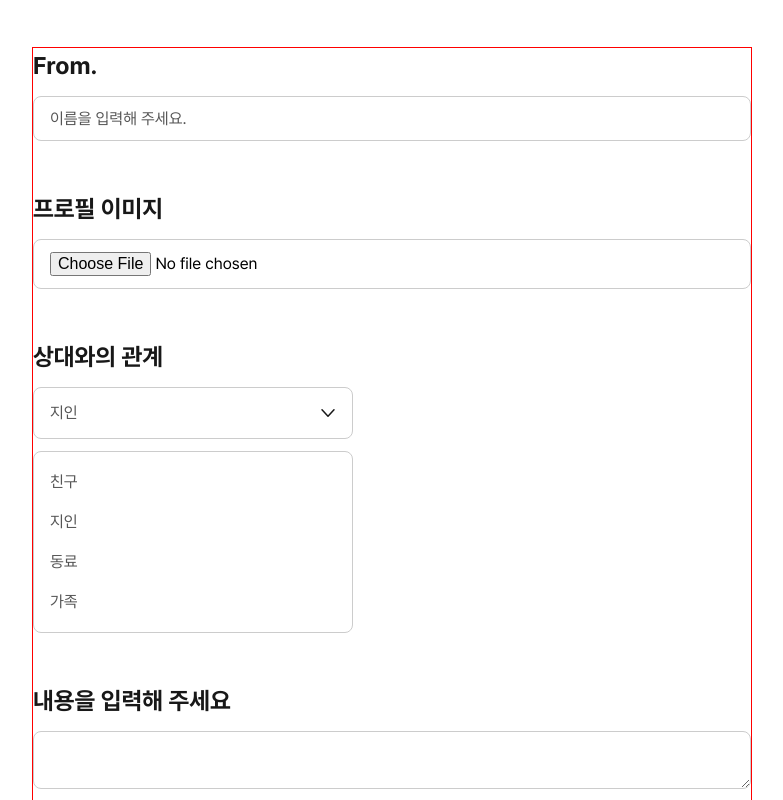
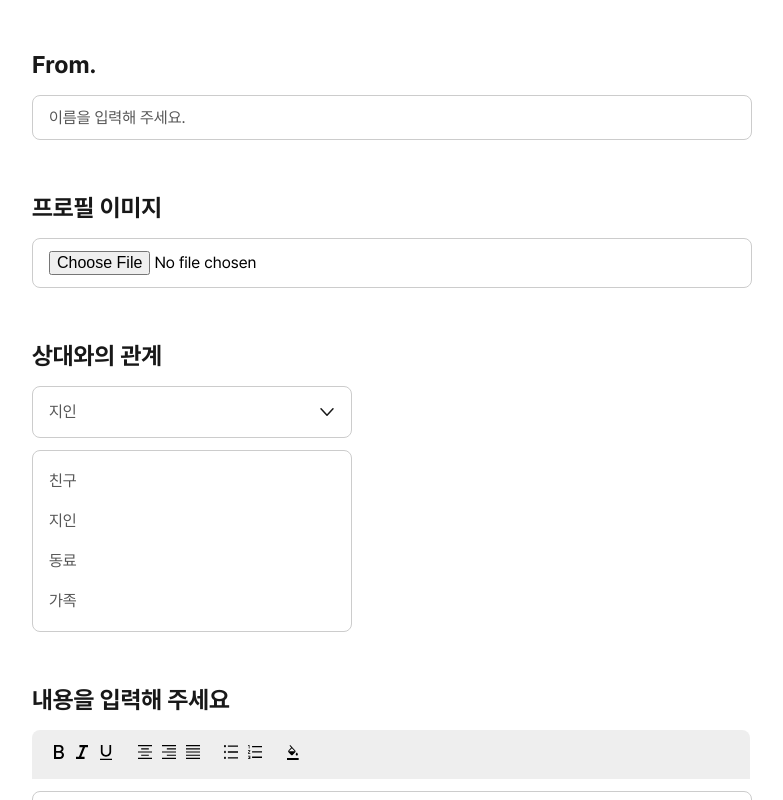
Before and after one commit to jisunipark/rolling, a React (Create React App) app: page /post/1/message in a window 1280 px wide. Shown: the top 800 px of the page, without its empty margins (248-1031 px from the left). Built offline with nearby package versions, Linux system fonts and the light colour scheme.

Commit message:
feat: textarea 텍스트 옵션 설정 바 작업

```diff
--- a/src/GlobalStyle.jsx
+++ b/src/GlobalStyle.jsx
@@ -120,14 +120,17 @@ const GlobalStyle = createGlobalStyle`
   }
 
   input,
-  button{
+  button,
+  textarea {
     border:none;
   }
 
   input:focus,
   input:active,
   button:focus,
-  button:active {
+  button:active,
+  textarea:focus,
+  textarea:active {
     outline: none;
     box-shadow: none;
   }
--- a/src/pages/CreateMessagePage.jsx
+++ b/src/pages/CreateMessagePage.jsx
@@ -1,6 +1,15 @@
 import styled from 'styled-components';
 import ToggleArrow from '../assets/images/toggle-arrow-down.svg';
-
+// textarea 메뉴
+import TextBold from '../assets/images/text-bold.svg';
+import TextItalic from '../assets/images/text-italic.svg';
+import TextUnderlined from '../assets/images/text-underlined.svg';
+import AlignmentBoth from '../assets/images/alignment-both.svg';
+import AlignmentRight from '../assets/images/alignment-right.svg';
+import AlignmentCenter from '../assets/images/alignment-center.svg';
+import UnorderedList from '../assets/images/unordered-list.svg';
+import OrderedList from '../assets/images/ordered-list.svg';
+import FontIcon from '../assets/images/font.svg';
 // 지선
 
 const StyledContainer = styled.div`
@@ -10,7 +19,7 @@ const StyledContainer = styled.div`
   display: flex;
   flex-direction: column;
   gap: 50px;
-  border: 1px solid red;
+  /* border: 1px solid red; */
 `;
 
 const StyledSection = styled.section`
@@ -33,7 +42,8 @@ const StyledSection = styled.section`
     border: 1px solid #ccc;
   }
 
-  & input:focus {
+  & input:focus,
+  & textarea:focus {
     border: 2px solid #555;
   }
 
@@ -59,6 +69,10 @@ const StyledSection = styled.section`
     color: #555;
   }
 
+  & li:hover {
+    background-color: #f6f6f6;
+  }
+
   & ul {
     width: 320px;
     padding-top: 10px;
@@ -66,6 +80,31 @@ const StyledSection = styled.section`
     border: 1px solid #ccc;
     border-radius: 8px;
   }
+
+  & textarea {
+    position: relative;
+    width: 720px;
+    height: 260px;
+    padding: 16px;
+    border-radius: 8px;
+    border: 1px solid #ccc;
+  }
+`;
+
+const TextSettingBar = styled.div`
+  /* position: absolute; */
+  top: 0;
+  left: 0;
+  right: 0;
+  display: flex;
+  align-items: center;
+  justify-content: start;
+  padding: 12px 15px;
+  width: 718px;
+  height: 49px;
+  border-radius: 8px 8px 0px 0px;
+  background-color: #eee;
+  gap: 14px;
 `;
 
 const StyledButton = styled.button`
@@ -112,6 +151,25 @@ const CreateMessagePage = () => {
 
         <StyledSection>
           <label htmlFor="content">내용을 입력해 주세요</label>
+          <TextSettingBar>
+            <div>
+              <img src={TextBold} alt="bold" />
+              <img src={TextItalic} alt="italic" />
+              <img src={TextUnderlined} alt="underlined" />
+            </div>
+            <div>
+              <img src={AlignmentCenter} alt="alignment center" />
+              <img src={AlignmentRight} alt="alignmnet right" />
+              <img src={AlignmentBoth} alt="alignment both" />
+            </div>
+            <div>
+              <img src={UnorderedList} alt="unordered list" />
+              <img src={OrderedList} alt="ordered list" />
+            </div>
+            <div>
+              <img src={FontIcon} alt="font icon" />
+            </div>
+          </TextSettingBar>
           <textarea id="content" />
         </StyledSection>
 
```
